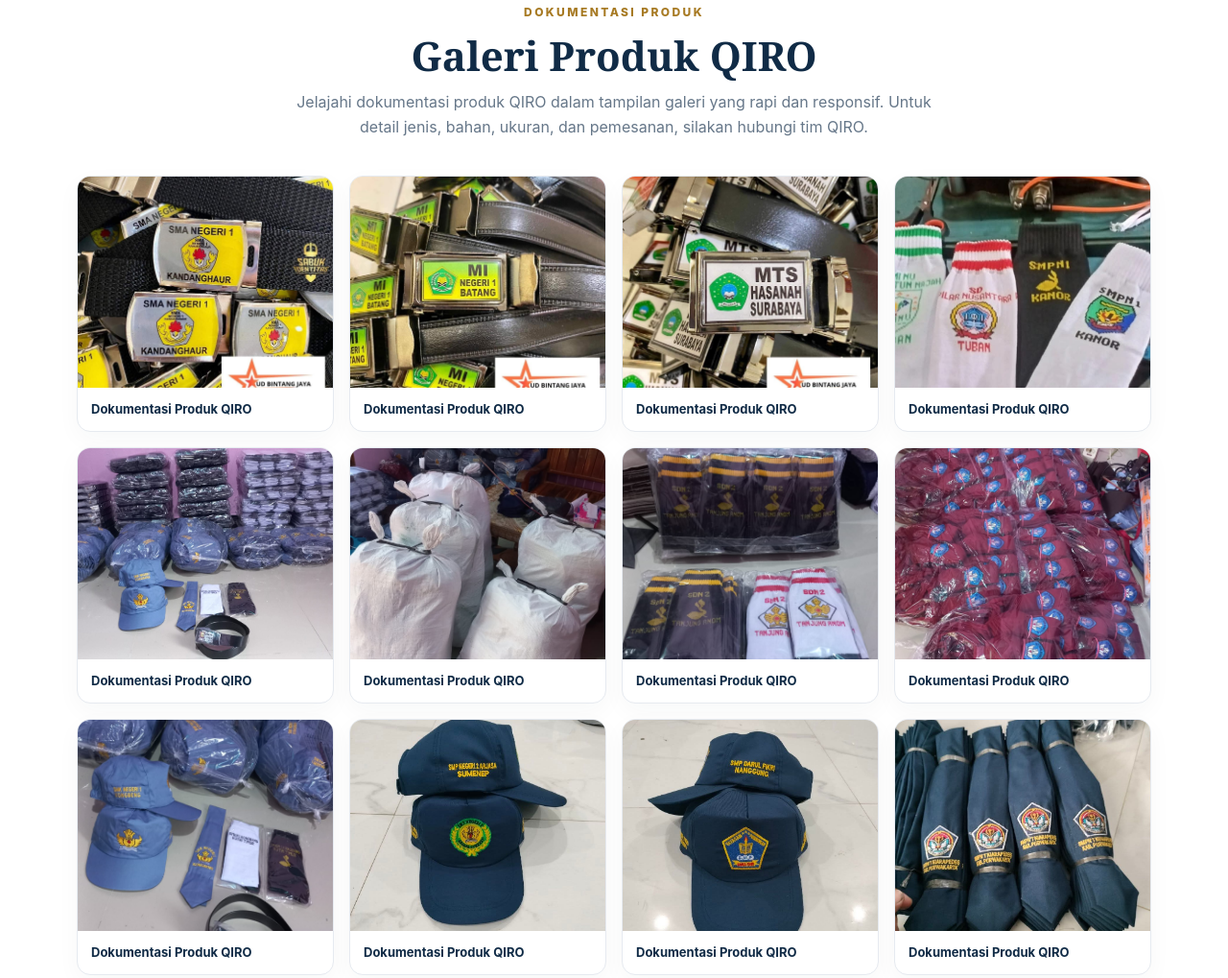
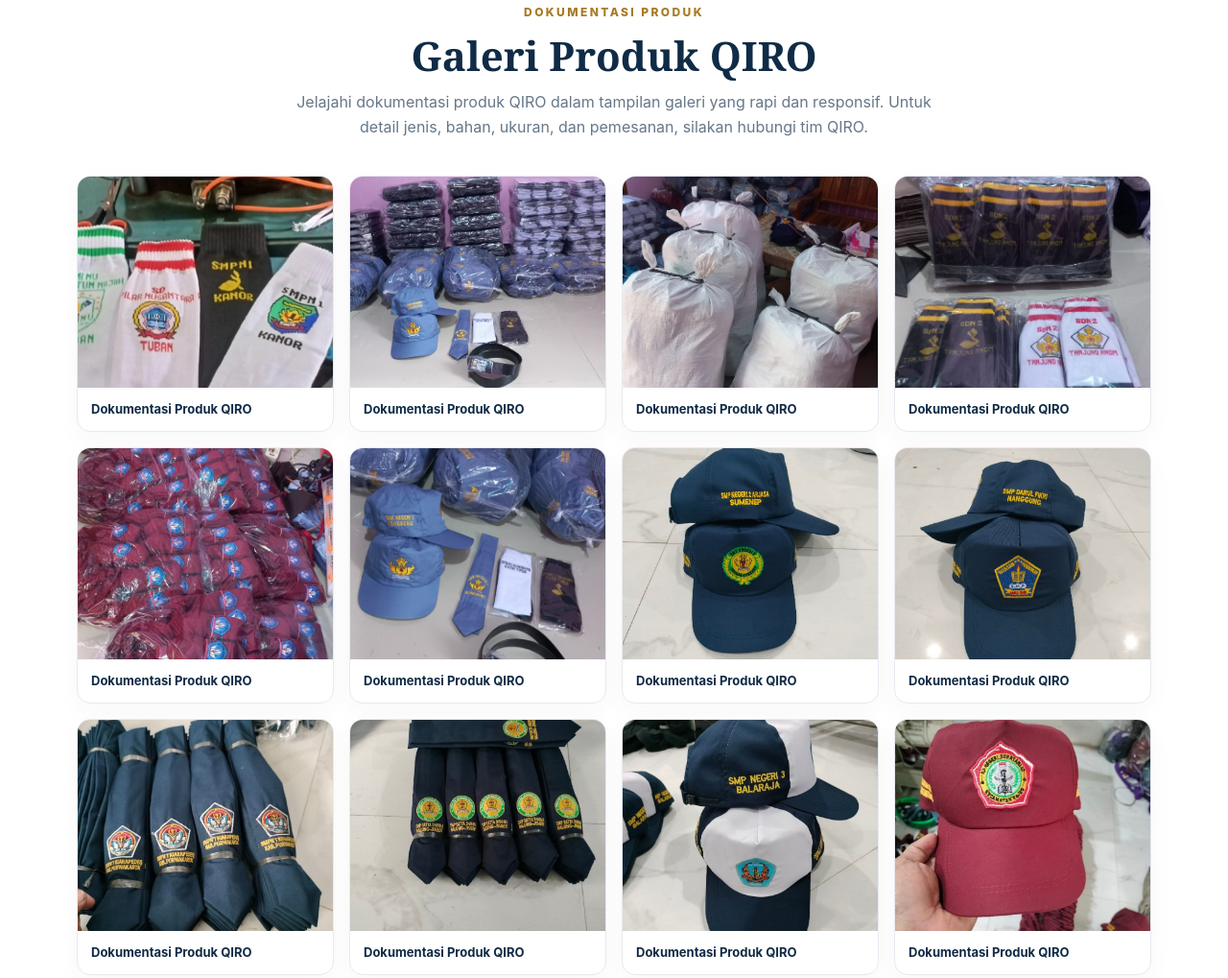
Before and after one commit to almaghribief-droid/QIRO-PUSAT-ATRIBUT-SEKOLAH, a plain HTML site: page index.html in a window 1280 px wide. Shown: the part 1903-2922 px from the top of the page at 96% size. Drawn offline with Linux system fonts and the light colour scheme.

Commit message:
Remove gallery photos with UD Bintang watermark

```diff
--- a/index.html
+++ b/index.html
@@ -42,9 +42,6 @@ footer{padding:28px 0;background:#0b2034;color:#c9d5df;font-size:12px}.foot{disp
 </div></div></section>
 
 <section class="gallery" id="galeri"><div class="wrap"><div class="section-head"><div class="eyebrow">Dokumentasi produk</div><h2>Galeri Produk QIRO</h2><p>Jelajahi dokumentasi produk QIRO dalam tampilan galeri yang rapi dan responsif. Untuk detail jenis, bahan, ukuran, dan pemesanan, silakan hubungi tim QIRO.</p></div><div class="gallery-grid">
-<figure class="gallery-card"><img src="./FB_IMG_1794963208045.jpg" alt="Foto produk QIRO 1" loading="lazy"><figcaption>Dokumentasi Produk QIRO</figcaption></figure>
-<figure class="gallery-card"><img src="./FB_IMG_1794963211412.jpg" alt="Foto produk QIRO 2" loading="lazy"><figcaption>Dokumentasi Produk QIRO</figcaption></figure>
-<figure class="gallery-card"><img src="./FB_IMG_1794963214664.jpg" alt="Foto produk QIRO 3" loading="lazy"><figcaption>Dokumentasi Produk QIRO</figcaption></figure>
 <figure class="gallery-card"><img src="./FB_IMG_1794963220205.jpg" alt="Foto produk QIRO 4" loading="lazy"><figcaption>Dokumentasi Produk QIRO</figcaption></figure>
 <figure class="gallery-card"><img src="./FB_IMG_1794963227442.jpg" alt="Foto produk QIRO 5" loading="lazy"><figcaption>Dokumentasi Produk QIRO</figcaption></figure>
 <figure class="gallery-card"><img src="./FB_IMG_1794963230730.jpg" alt="Foto produk QIRO 6" loading="lazy"><figcaption>Dokumentasi Produk QIRO</figcaption></figure>
@@ -73,7 +70,7 @@ footer{padding:28px 0;background:#0b2034;color:#c9d5df;font-size:12px}.foot{disp
 <figure class="gallery-card"><img src="./FB_IMG_1794974591673.jpg" alt="Dokumentasi produk QIRO koleksi 29" loading="lazy"><figcaption>Dokumentasi Produk QIRO</figcaption></figure>
 <figure class="gallery-card"><img src="./FB_IMG_1794974595865.jpg" alt="Dokumentasi produk QIRO koleksi 30" loading="lazy"><figcaption>Dokumentasi Produk QIRO</figcaption></figure>
 <figure class="gallery-card"><img src="./FB_IMG_1794974616503.jpg" alt="Dokumentasi produk QIRO koleksi 31" loading="lazy"><figcaption>Dokumentasi Produk QIRO</figcaption></figure>
-<figure class="gallery-card"><img src="./FB_IMG_1794974620487.jpg" alt="Dokumentasi produk QIRO koleksi 32" loading="lazy"><figcaption>Dokumentasi Produk QIRO</figcaption></figure></div><p class="gallery-note">Menampilkan 32 foto dokumentasi produk QIRO. Ketersediaan model dan detail pesanan dikonfirmasi melalui WhatsApp.</p></div></section>
+<figure class="gallery-card"><img src="./FB_IMG_1794974620487.jpg" alt="Dokumentasi produk QIRO koleksi 32" loading="lazy"><figcaption>Dokumentasi Produk QIRO</figcaption></figure></div><p class="gallery-note">Menampilkan 29 foto dokumentasi produk QIRO. Ketersediaan model dan detail pesanan dikonfirmasi melalui WhatsApp.</p></div></section>
 
 <section class="custom" id="custom"><div class="wrap custom-grid"><div><div class="eyebrow">Identitas lembaga Anda</div><h2>Tampilkan Karakter Sekolah dalam Setiap Detail.</h2><p>Ingin perlengkapan dengan identitas lembaga sendiri? Sampaikan kebutuhan dan konsep desain kepada tim QIRO untuk didiskusikan.</p><div class="checks"><div><span class="check">✓</span><span>Nama sekolah atau madrasah</span></div><div><span class="check">✓</span><span>Logo dan lambang institusi</span></div><div><span class="check">✓</span><span>Warna sesuai identitas lembaga</span></div><div><span class="check">✓</span><span>Konsultasi jumlah, ukuran, dan spesifikasi</span></div></div><a class="btn dark" href="https://wa.me/6288200652974?text=Halo%20QIRO%2C%20saya%20ingin%20konsultasi%20pembuatan%20atribut%20custom%20untuk%20lembaga%20kami.">Diskusikan Kebutuhan ↗</a></div><div class="sample"><div class="sample-card"><div class="seal">✦</div><p>IDENTITAS LEMBAGA PENDIDIKAN</p><h3>Nama Sekolah Anda</h3><p>Contoh tampilan konsep custom</p></div><div class="sample-caption">Contoh ilustrasi konsep — desain akhir menyesuaikan kebutuhan dan materi dari pemesan.</div></div></div></section>
 <section id="cara-pesan"><div class="wrap"><div class="section-head"><div class="eyebrow">Mudah dan praktis</div><h2>Mulai dari Konsultasi</h2><p>Ceritakan kebutuhan lembaga Anda. Tim QIRO akan membantu membahas spesifikasi dan penawaran.</p></div><div class="steps"><div class="step"><b>01</b><h3>Pilih Kategori</h3><p>Tentukan produk yang dibutuhkan dan perkiraan jumlah pesanan.</p></div><div class="step"><b>02</b><h3>Konsultasikan Detail</h3><p>Kirim nama lembaga, logo bila ada, ukuran, bahan, dan konsep melalui WhatsApp.</p></div><div class="step"><b>03</b><h3>Konfirmasi Pesanan</h3><p>Periksa penawaran dan detail produksi sebelum menyetujui pesanan.</p></div></div></div></section>
```
